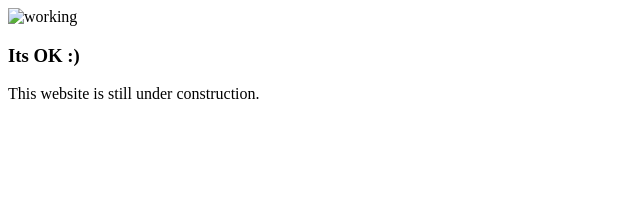
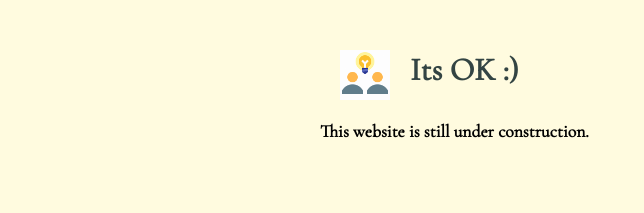
Before and after one commit to TARasti/Personal---Website, a plain HTML site: page public/about.html in a window 1280 px wide. Shown: the whole page, without its empty margins (0-644 px from the left). Drawn offline with nearby package versions, Linux system fonts and the light colour scheme; the site is published under a folder, as on GitHub Pages, so addresses that start at the root find nothing; a web font is replaced by a local one.

Commit message:
Update about.html

```diff
--- a/public/about.html
+++ b/public/about.html
@@ -6,8 +6,9 @@
     <meta http-equiv="X-UA-Compatible" content="IE=edge">
     <meta name="viewport" content="width=device-width, initial-scale=1.0">
     <title>Tanveer's About</title>
-    <link rel="stylesheet" href="/styles/style.css">
-    <link rel="stylesheet" href="/styles/about.css">
+    <link rel="shortcut icon" href="../assets/favicon.png" type="image/x-icon">
+    <link rel="stylesheet" href="../styles/style.css">
+    <link rel="stylesheet" href="../styles/about.css">
     <link rel="preconnect" href="https://fonts.googleapis.com">
     <link rel="preconnect" href="https://fonts.gstatic.com" crossorigin>
     <link href="https://fonts.googleapis.com/css2?family=Indie+Flower&display=swap" rel="stylesheet">
@@ -19,7 +20,7 @@
 
 <body>
     <div class="working">
-        <img class="f" src="/assets/working.gif" alt="working" srcset="">
+        <img class="f" src="../assets/working.gif" alt="working" srcset="">
         <h3>Its OK :)</h3>
 
         <p>This website is still under construction.</p>
```
